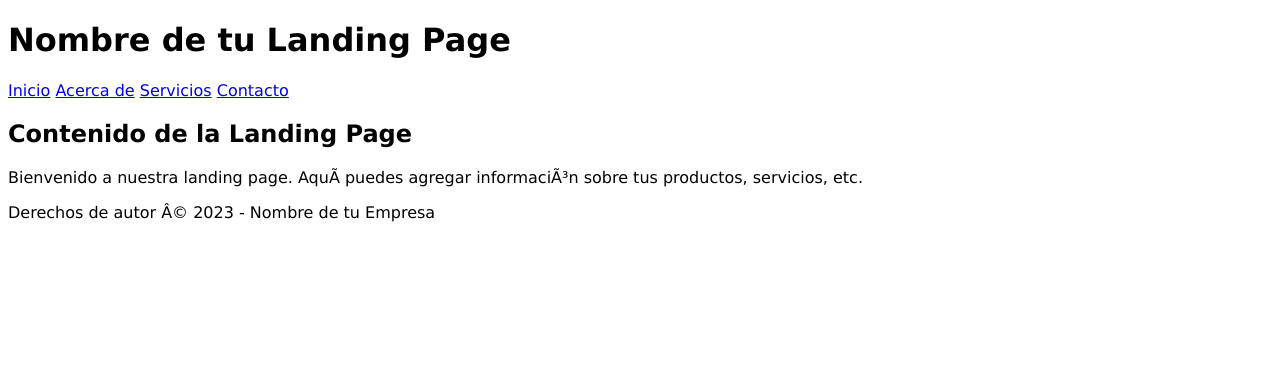
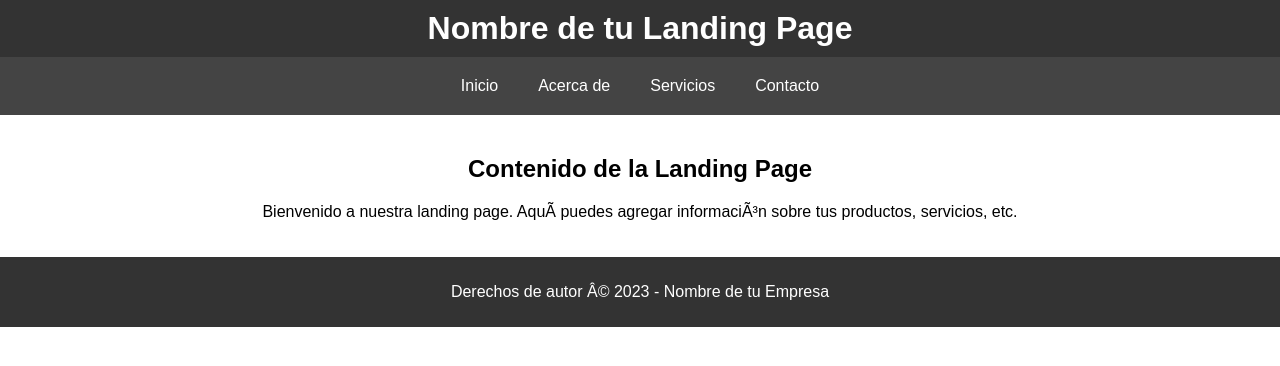
Before and after one commit to AngelPLJ/ProyectoTecnologiasWeb, a PHP site: page /html/index.html in a window 1280 px wide. Shown: the top 366 px of the page. Run offline with PHP 8.4, Linux system fonts and the light colour scheme.

Commit message:
Actualizar indexCss.css

```diff
--- a/css/indexCss.css
+++ b/css/indexCss.css
@@ -1,74 +1,47 @@
 body {
-    font-family:Verdana, Geneva, Tahoma, sans-serif;
-    color: #000000;
-    background-color: #ffffff;
-}
-.cabecera {
-    width: 100%;
-    height: 120px;
-    background-color: #a30000;
-    text-align: center;
-    position: fixed;
-    position: inherit;
-    top: 0;
-    left: 0;
-    overflow: hidden;
-    margin-bottom: 1rem;
-}
-.contenido {
-    margin: 0 auto;
-}
-.proyectos {
-    display: flex;
-    flex-direction: row;
-    justify-content: center;
-}
-.proyecto {
-    margin: 1em;
-    padding: 1em;
-    flex: 1;
-    width: 250;
-    max-width: 250;
-    background-color: rgba(39, 39, 39, 0.815);
-}
-.proyecto:hover {
-    background-color: rgba(211, 211, 211, 0.815);
-    color: black;
-}
-.footer {
-    text-decoration: none;
-    text-align: center;
-}
-.contact-form {
-    text-align: center;
-    display: flex;
-    flex-direction: column;
-    justify-content: center;
-    align-items: center;
-}
-.boton {
-    background-color: paleturquoise;
-    padding: 2px;
-    border: 0;
-    margin-top: 1em;
-    margin-left: 8em;
-}
-.boton:hover {
-    background-color: turquoise;
-    color: rgb(49, 49, 49);
-}
-.formu {
-    display: flex;
-    align-items: center;
-    width: fit-content;
-    max-width: 300;
-}
-@media (max-width:800px) {
-    .proyectos {
-        flex-direction: column;
-    }
-    .proyecto {
-        margin-bottom: 0em;
-    }
+            margin: 0;
+            padding: 0;
+            font-family: 'Arial', sans-serif;
+        }
 
-}
+        header {
+            background-color: #333;
+            padding: 10px;
+            text-align: center;
+        }
+
+        header h1 {
+            color: #fff;
+            margin: 0;
+        }
+
+        nav {
+            display: flex;
+            justify-content: center;
+            background-color: #444;
+            padding: 10px;
+        }
+
+        nav a {
+            color: #fff;
+            text-decoration: none;
+            padding: 10px;
+            margin: 0 10px;
+            transition: color 0.3s;
+        }
+
+        nav a:hover {
+            color: #ffd700; /* Cambia de color al pasar el ratÃ³n sobre el enlace */
+        }
+
+        section {
+            padding: 20px;
+            text-align: center;
+        }
+
+        footer {
+            background-color: #333;
+            color: #fff;
+            padding: 10px;
+            text-align: center;
+        }
```
